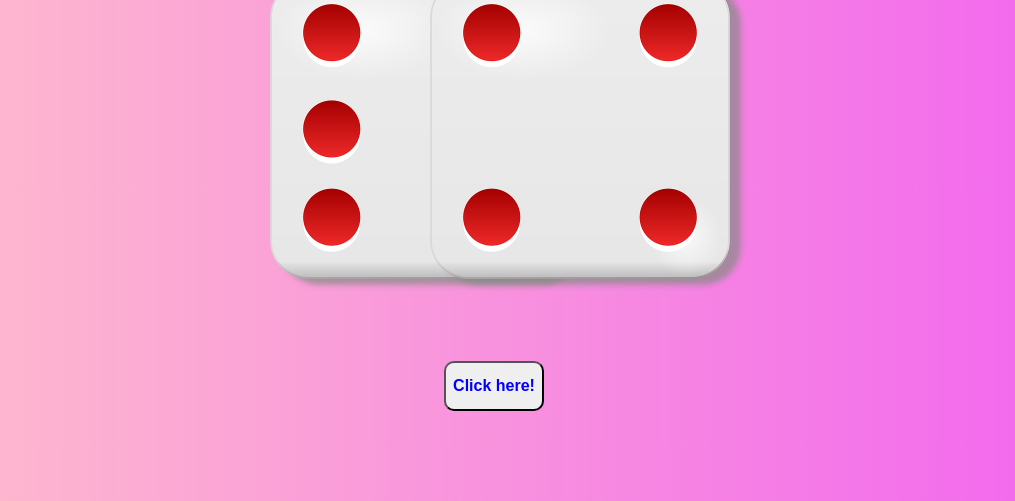
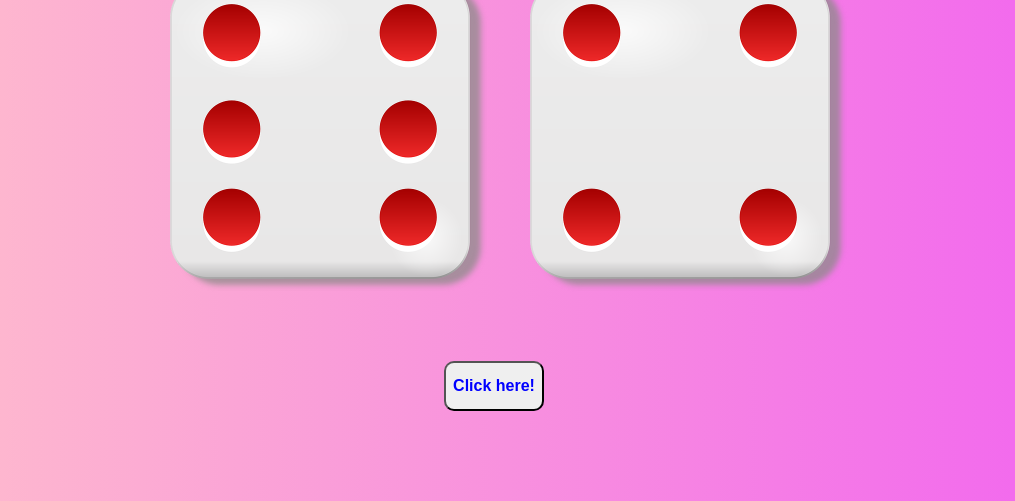
Before and after one commit to mayurigurav1997/DiceGame, a plain HTML site: page index.html in a window 1280 px wide. Shown: the part 319-820 px from the top of the page, without its empty margins (132-1147 px from the left). Drawn offline with Linux system fonts and the light colour scheme.

Commit message:
change the position of images

```diff
--- a/style.css
+++ b/style.css
@@ -28,12 +28,12 @@ h1{
 #one{
     position:fixed;
     top:250px;
-    left:350px;
+    left:250px;
 }
 #two{
     position:fixed;
     top:250px;
-    right:350px;
+    right:250px;
 }
 P{
     font-size:2.5rem;
```
